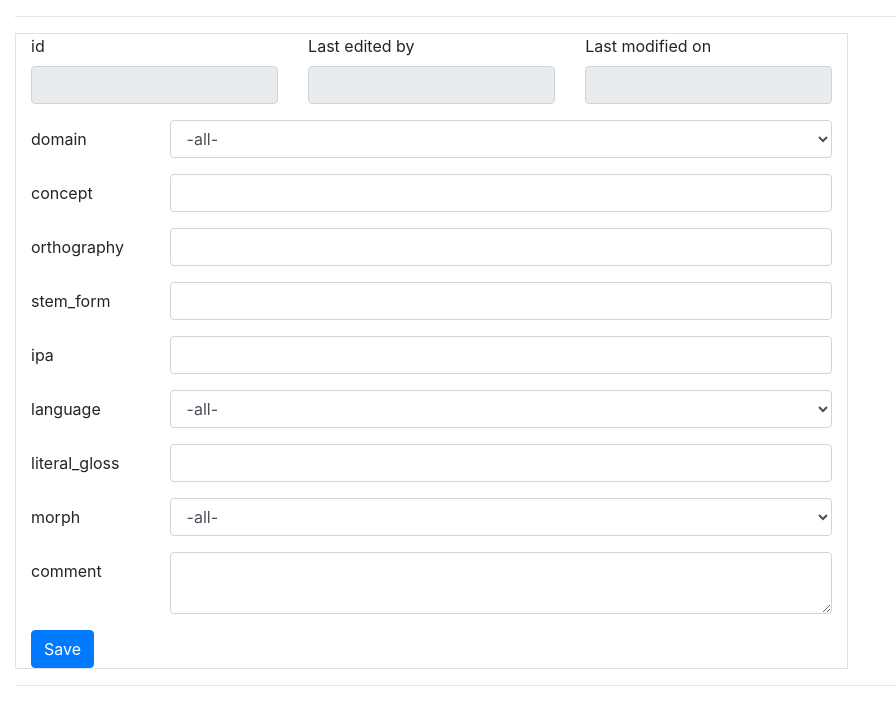
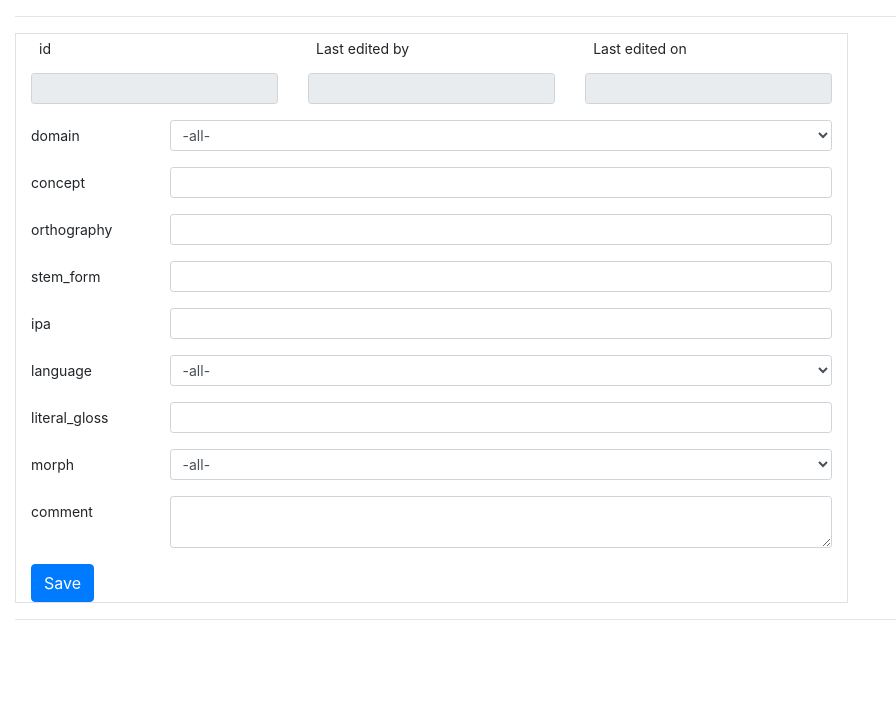
Before and after one commit to dijkstracula/pacldb, a Flask app: page /lexicon/ in a window 1280 px wide. Shown: the part 56-781 px from the top of the page, without its empty margins (0-896 px from the left). Run offline with Flask 2, Linux system fonts and the light colour scheme; a user stored in the database is signed in; tables that the repository leaves empty hold one stand-in row (values such as "Sample post"); some libraries are stand-ins or nearby versions.

Commit message:
lasted edited by/on

```diff
--- a/app/lexicon/forms.py
+++ b/app/lexicon/forms.py
@@ -17,6 +17,7 @@
 class LexiconForm(FlaskForm):
     id = StringField('id')
     last_edited_by = StringField("last_edited_by")
+    last_edited_on = StringField("last_edited_on")
     domain = QuerySelectField('domain', query_factory=get_domains, allow_blank=True, get_label="name", blank_text="-all-")
     concept = StringField('concept')
     morph = QuerySelectField('morph', query_factory=get_morphs, allow_blank=True, get_label="name", blank_text="-all-")
--- a/app/lexicon/views.py
+++ b/app/lexicon/views.py
@@ -1,5 +1,5 @@
 from flask import Blueprint, flash, redirect, render_template, request, url_for, abort
-from flask_login import login_required
+from flask_login import current_user, login_required
 from flask import json, jsonify
 
 from app import db
@@ -18,6 +18,7 @@
     entry.ipa = form.ipa.data
     entry.literal_gloss = form.literal_gloss.data
     entry.language = form.language.data
+    entry.last_edited_by = current_user
 
     db.session.commit()
     flash(f"Orthography {entry.id} updated.")
@@ -40,6 +41,7 @@
     entry.ipa = form.ipa.data
     entry.literal_gloss = form.literal_gloss.data
     entry.language = form.language.data
+    entry.last_edited_by = current_user
 
     db.session.add(entry)
     db.session.commit()
@@ -79,8 +81,10 @@
     if request.method == 'DELETE':
         return delete_ortho(result)
 
+    print(result.last_edited_on)
     form = LexiconForm(id = result.id,
-                       last_edited_by = "TODO",
+                       last_edited_by = result.last_edited_by or "unknown",
+                       last_edited_on = result.last_edited_on or "unknown",
                        domain = result.domain,
                        concept = result.concept,
                        morph = result.morph,
--- a/app/static/css/main.css
+++ b/app/static/css/main.css
@@ -23,3 +23,7 @@
     resize: none;
     overflow-y: scroll;
 }
+
+#bootstrap-overrides .form-group {
+    margin-bottom: 0.5rem;
+}
--- a/app/templates/lexicon/entry_page.html
+++ b/app/templates/lexicon/entry_page.html
@@ -94,7 +94,7 @@
                 <div class="row">
                     {{ render_form_group(result.id, label="id", width=4, readonly=True) }}
                     {{ render_form_group(result.last_edited_by, label="Last edited by", width=4, readonly=True) }}
-                    {{ render_form_group(result.last_edited_by, label="Last modified on", width=4, readonly=True) }}
+                    {{ render_form_group(result.last_edited_on, label="Last edited on", width=4, readonly=True) }}
                 </div>
 
                 {{ render_form_row(result.domain, label="Domain") }}
@@ -106,7 +106,7 @@
                 {{ render_form_row(result.literal_gloss, label="Literal gloss") }}
                 {{ render_form_row(result.morph, label="Morphology") }}
 
-                {{ render_form_row(result.comment, label="Comment") }}
+                {{ render_form_row(result.comment, label="Morphology") }}
 
                 {% if current_user.is_authenticated %}
                     {{ render_submit_field(result.submit, label="Save") }}
--- a/app/templates/macros.html
+++ b/app/templates/macros.html
@@ -1,9 +1,9 @@
 {% macro render_field(field, label=None) -%}
     {% if field.type != 'HiddenField' %}
         {% if not label %}{% set label=field.label.text %}{% endif %}
-        <label for="{{ field.id }}" class="control-label">{{ label|safe }}</label>
+        <label for="{{ field.id }}" class="control-label form-control-sm">{{ label|safe }}</label>
     {% endif %}
-    {{ field(class_='form-control', **kwargs) }}
+    {{ field(class_='form-control form-control-sm', **kwargs) }}
     {% if field.errors %}
         {% for e in field.errors %}
             <p class="help-block">{{ e }}</p>
@@ -22,9 +22,9 @@
 
 {% macro render_form_row(field, label=None, width=10) -%}
   <div class="form-group row">
-    <label for="{{field.id}}" class="col-sm-2 col-form-label">{{field.id}}</label>
+    <label for="{{field.id}}" class="col-sm-2 col-form-label col-form-label-sm">{{field.id}}</label>
     <div class="col-sm-{{width}}">
-        {{ field(class_='form-control', **kwargs) }}
+        {{ field(class_='form-control form-control-sm', **kwargs) }}
     </div>
   </div>
 {%- endmacro %}
```
